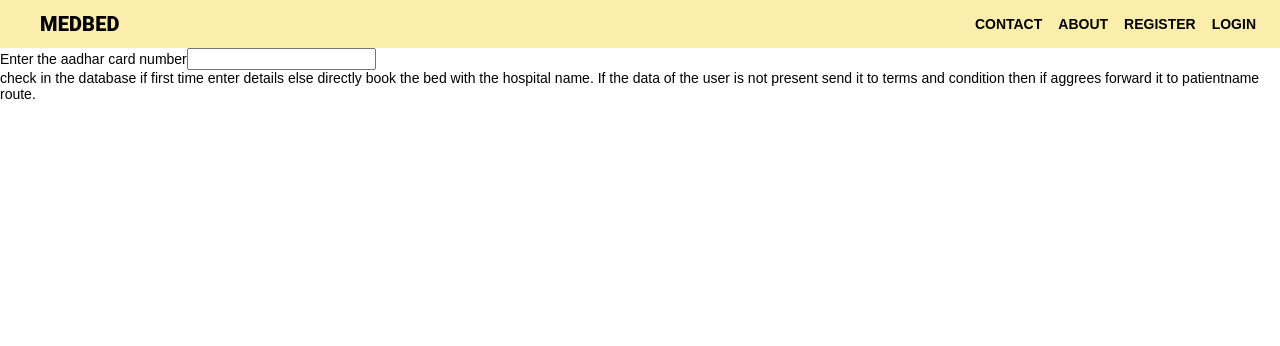
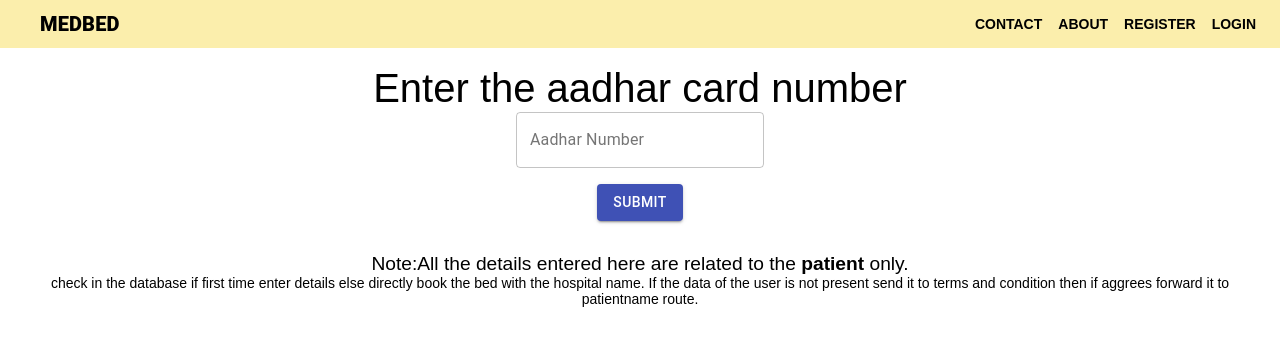
Before and after one commit to GOKU-Instinct/MedBed, a React (Create React App) app: page /1/patient in a window 1280 px wide. Shown: the top 346 px of the page. Built offline with nearby package versions, Linux system fonts and the light colour scheme.

Commit message:
patient css part

```diff
--- a/src/Hospital/HospitalBeds.css
+++ b/src/Hospital/HospitalBeds.css
@@ -0,0 +1,7 @@
+.hospital_book {
+  margin: 1rem;
+  text-align: center;
+}
+.hospital_book h1{
+    font-size: 5rem;
+}
--- a/src/Hospital/HospitalBeds.jsx
+++ b/src/Hospital/HospitalBeds.jsx
@@ -7,8 +7,9 @@ function HospitalBeds(props) {
   // get the details of the hospital specified
   const name = props.match.params.hospitalname;
   return (
-    <div>
+    <>
       <Nav></Nav>
+      <div className="hospital_book">
         <h1>{name}</h1>
         hosital details and hospital image from backend beds available and other
         things
@@ -22,6 +23,7 @@ function HospitalBeds(props) {
           </Link>
         </button>
       </div>
+    </>
   );
 }
 
--- /dev/null
+++ b/src/Patient/Patient.css
@@ -0,0 +1,11 @@
+.patient {
+  text-align: center;
+  height: 100%;
+  margin: 1rem;
+}
+.patient .patientSubmit {
+  margin: 1rem;
+}
+.note {
+  font-size: 1.2rem;
+}
--- a/src/Patient/Patient.jsx
+++ b/src/Patient/Patient.jsx
@@ -1,16 +1,48 @@
 import React from "react";
 import Nav from "../Nav";
+import "./Patient.css";
+import { makeStyles } from "@material-ui/core/styles";
+import TextField from "@material-ui/core/TextField";
+import Button from "@material-ui/core/Button";
+
+const useStyles = makeStyles((theme) => ({
+  root: {
+    "& > *": {
+      margin: theme.spacing(1),
+      width: "100ch",
+    },
+  },
+}));
 
 function Patient() {
+  const classes = useStyles();
   return (
     <>
       <Nav></Nav>
-      Enter the aadhar card number
-      <input type="text"></input>
-      <br></br>
-      check in the database if first time enter details else directly book the
-      bed with the hospital name. If the data of the user is not present send it
-      to terms and condition then if aggrees forward it to patientname route.
+      <div className="patient">
+        <form>
+          <h1>Enter the aadhar card number</h1>
+          <TextField
+            id="patient_aadhar"
+            label="Aadhar Number"
+            inputProps={{ maxLength: 12 }}
+            variant="outlined"
+          />
+          <br></br>
+          <Button className="patientSubmit" variant="contained" color="primary">
+            Submit
+          </Button>
+        </form>
+        <br></br>
+        <div className="note">
+          Note:All the details entered here are related to the <b>patient</b>{" "}
+          only.
+        </div>
+        check in the database if first time enter details else directly book the
+        bed with the hospital name. If the data of the user is not present send
+        it to terms and condition then if aggrees forward it to patientname
+        route.
+      </div>
     </>
   );
 }
```
Lines whose indentation alone changed are shown as unchanged.
